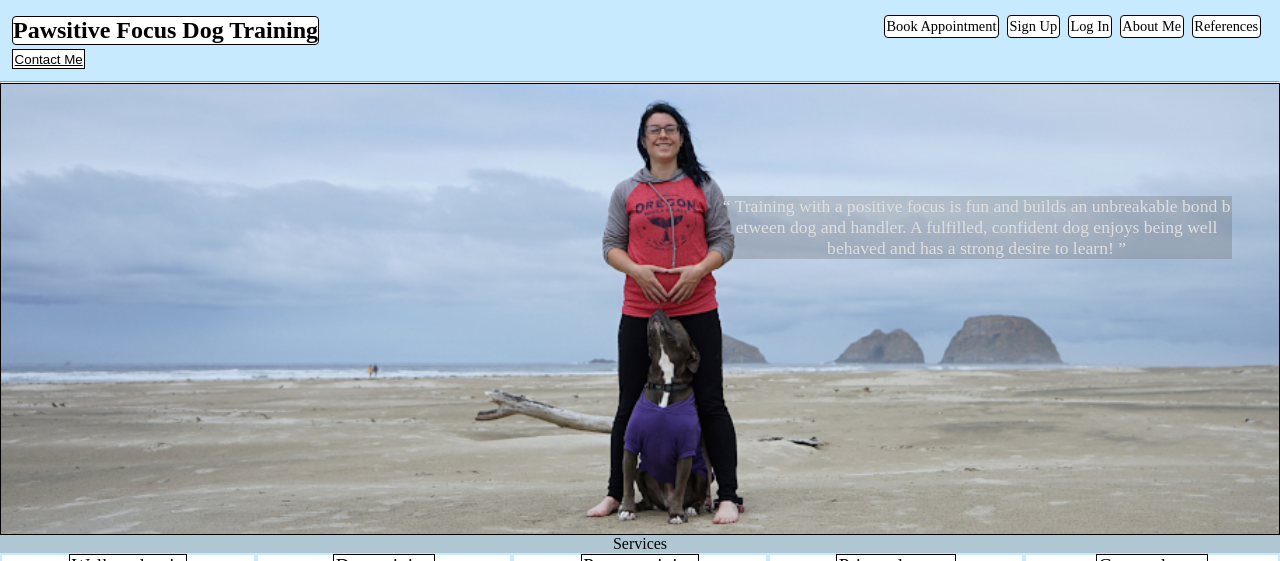
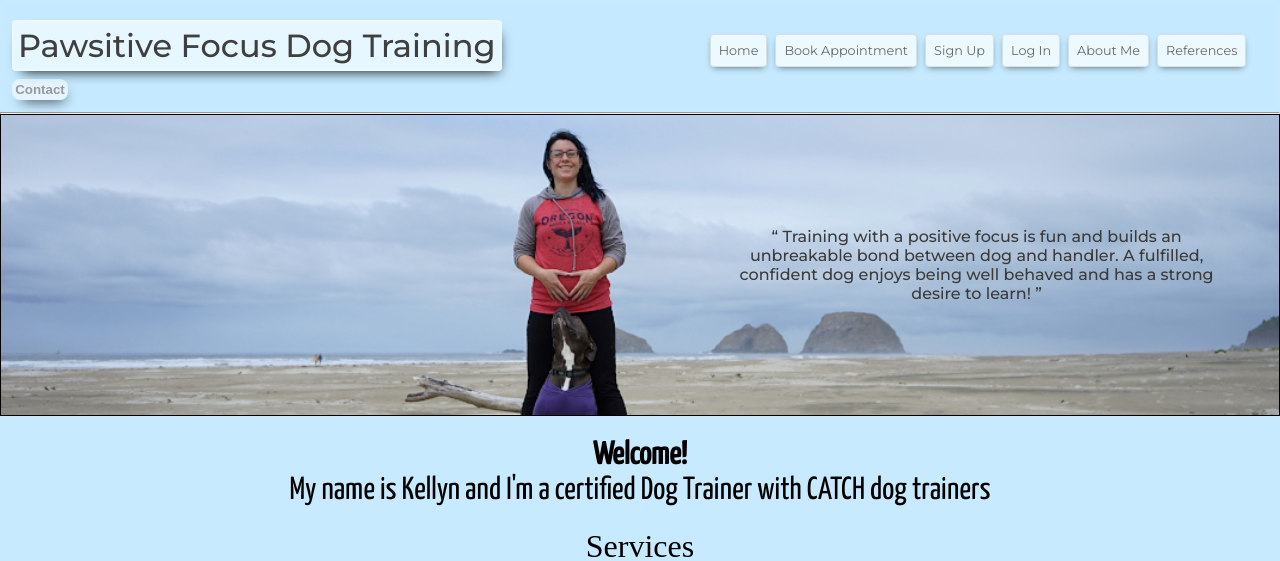
Before and after one commit to Tadashi-Croy/ideal-octo-couscous, a Django app: page / in a window 1280 px wide. Shown: the top 561 px of the page. Run offline with Django 3.2, Linux system fonts and the light colour scheme; some libraries are stand-ins or nearby versions; grey boxes are pictures that could not be loaded.

Commit message:
CSS work and images

```diff
--- a/pawsapp/static/pawsapp/main.js
+++ b/pawsapp/static/pawsapp/main.js
@@ -61,6 +61,7 @@
         crate_trained:'',
         details:'',
         tester: '',
+        dogDelete: '',
 
         // Customer Form Data
 
@@ -75,7 +76,6 @@
     },
     methods: {
         personalProfiler: async function(url_path){
-            console.log('AddNewDog Function')
 
             let token = document.getElementsByName('csrfmiddlewaretoken')[0]
 
@@ -100,6 +100,7 @@
                     temperment: this.temperment,
                     crate_trained: this.crate_trained,
                     details: this.details,
+                    dog_delete: this.dogDelete
                 },
                 headers:{
                     'X-CSRFToken': token.value
@@ -111,7 +112,6 @@
             let response = await axios(config)
 
             main_app.message = response.data.message
-            console.log(response)
             main_app.userInfo = response.data.user_info
 
             this.phone_number= '',
@@ -141,6 +141,11 @@
 
             main_app.tester = body
         },
+        dogDeleter: async function(id){
+            main_app.dogDelete = id
+            main_app.personalProfiler('dog_deleter/')
+
+        }
 
 
     },
@@ -165,10 +170,8 @@
 
 
                 main_app.tester = body
+
             }
-
-
-
 
         }
         let b  = async function(){
--- a/pawsapp/static/pawsapp/style.css
+++ b/pawsapp/static/pawsapp/style.css
@@ -16,7 +23,7 @@
     background-color: rgba(196, 233, 255, 0.925);
 }
 #app{
-    height: 100vh;
+    height: 100%;
 }
 
 /* Container Type Mods End */
@@ -33,29 +40,43 @@
     margin: .25rem;
     padding: .5rem;
     justify-content: space-between;
-    color: black;
+    color: rgb(27, 27, 27);
     position: sticky;
     top: 0;
-
+    background-color: rgba(196, 233, 255, 0.719);
 }
 
 .hero{
     margin: 0;
 }
 .hero> *{
-    margin: .25rem 0;
-    background: white;
+    margin: .5rem 0;
+    background: rgba(255, 255, 255, 0.575);
+
 }
 .hero> h2{
-    border: 1px solid black;
+    font-family: 'Montserrat', sans-serif;
+    font-weight: 500;
+    border: 2px solid rgba(255, 255, 255, 0.301);
+    box-shadow: 3px 7px 13px -7px rgba(0,0,0,1);
+    color: rgb(63, 63, 63);
+    font-size: 2rem;
+    padding: .25rem;
     border-radius: 4px;
 }
+.hero> a{
+    background: none;
+}
 .hero >a >button{
-    border:  1px solid black;
-    background-color: white;
+    border: none;
+    font-weight: 600;
+    color: rgb(153, 153, 153);
+    background-color: rgba(255, 255, 255, 0.521);
+    border-radius: 8px;
     cursor: pointer;
-    text-decoration: underline;
-    padding: .1rem;
+    padding: .2rem;
+    box-shadow: 3px 7px 13px -7px rgba(0,0,0,1);
+
 }
 
 .hero >a :hover{
@@ -68,28 +89,30 @@
 
 .header-links{
     display: flex;
-    padding: .1rem;
+    padding: 1rem;
     margin: .1rem;
     color: black;
 
 }
 
 .header-links >*{
-
-    font-size: .9rem;
-    margin: 0 .25rem;
-    padding: .1rem;
-    border: 1px solid black;
+    font-family: 'Montserrat', sans-serif;
+    font-size: .8rem;
+    margin: .3rem .25rem;
+    padding: .5rem;
+    border: 1px solid rgba(0, 0, 0, 0.103);
     border-radius: 4px;
-    height: 35%;
+    height: 28%;
+    color: rgb(104, 104, 104);;
     text-align: center;
-    background: white;
+    background: rgba(255, 255, 255, 0.692);
+    box-shadow: 0px 3px 7px -3px rgba(0,0,0,0.59);
 }
 
 .header-links :hover{
     transform: scale(.9);
-    background-color: gray;
-    color: black;
+    background-color: rgb(146, 186, 231);
+    color: rgb(255, 255, 255);
 }
 
 /* Base Header Section End */
@@ -149,7 +193,14 @@
 }
 
 .index-body{
-    height: 75vh;
+    width: 100%;
+    height: 100%;
+    margin-bottom: 4rem;
+    padding-bottom: 3rem;
+    /* padding-right: 17px; Increase/decrease this value for cross-browser compatibility */
+    /* box-sizing: content-box; */
+    /* overflow-y: scroll; */
+
 
 }
 .hero-pic{
@@ -161,17 +212,17 @@
     padding: 0;
 }
 .hero-pic> div{
-    color: rgb(223, 223, 223);
-    background: rgba(94, 94, 94, 0.274);
-    font-size: 1.1rem;
+    font-family: 'Montserrat', sans-serif;
+    color: rgb(58, 58, 58);
+    font-weight: 500;
+    font-size: 1rem;
     text-align: center;
-    word-break: break-all;
-    word-wrap: break-word;
     width: 40%;
     margin: 7rem 45rem;
 }
 
 .index-content{
+    height: 100vh;
     margin: 0;
     padding: 0;
 
@@ -179,16 +230,32 @@
 }
 .index-content-div{
     margin: 0;
+}
+.index-intro{
+    font-family: 'Yanone Kaffeesatz', sans-serif;
+    margin: 1rem;
+    padding: .2rem;
+    font-size: 2rem;
+    text-align: center;
+}
+.index-intro> *{
+    margin: .2rem;
+}
+
+.service-intro{
+    margin: 1rem;
+    font-size: 2rem;
+    text-align: center;
 
 }
-.index-content-div > div{
-    text-align: center;
-    background: rgba(128, 128, 128, 0.349);
-}
+
+
 .service-holder{
     width: 100%;
     height: 20vh;
-    display: flex;
+    display: grid;
+    grid-template-columns: 1fr 1fr 1fr 1fr;
+    grid-template-rows: 1fr 1fr 1fr 1fr 1fr;
 
 }
 .service-holder >*{
--- a/pawsapp/templates/pawsapp/base.html
+++ b/pawsapp/templates/pawsapp/base.html
@@ -11,7 +11,8 @@
     <script src="https://kit.fontawesome.com/cdc9299abe.js" crossorigin="anonymous"></script>
     <script src="https://cdn.jsdelivr.net/npm/vue@2/dist/vue.js"></script>
     <script src="https://cdnjs.cloudflare.com/ajax/libs/axios/0.20.0/axios.min.js" integrity="sha512-quHCp3WbBNkwLfYUMd+KwBAgpVukJu5MncuQaWXgCrfgcxCJAq/fo+oqrRKOj+UKEmyMCG3tb8RB63W+EmrOBg==" crossorigin="anonymous"></script>
-
+    <link rel="preconnect" href="https://fonts.gstatic.com">
+    <link href="https://fonts.googleapis.com/css2?family=Indie+Flower&family=Montserrat:ital,wght@0,400;0,500;1,400;1,500&family=Yanone+Kaffeesatz&display=swap" rel="stylesheet">
     <title>
         {% block title%}
         {% endblock %}</title>
@@ -29,13 +30,16 @@
                 </h2>
 
 
-            <a href="mail: test@test.com" target='_blank'> <button> Contact Me</button></a>
+            <a href="mail: test@test.com"> <button> Contact</button></a>
 
 
         </div>
 
         <div class="header-links">
 
+            <a href="{% url 'pawsapp:index' %} ">
+                Home
+            </a>
 
             <a href="{% url 'pawsapp:get_deets' %}">
                 Book Appointment
@@ -68,12 +72,10 @@
 
 
 
-            <p>
-                <a href="{% url 'pawsapp:references' %}">
-                    References
+            <a href="{% url 'pawsapp:references' %}">
+                References
 
-                </a>
-            </p>
+            </a>
 
         </div>
 
@@ -91,42 +93,24 @@
 
     </div>
 
-    <hr>
+
     <footer>
-        <div class="links">
-            <p>
-                Looking to adopt or volunteer with a local rescue?
-
-            </p>
-            <div>
-
-                <a href="https://otatpdx.org/" target="_blank">
-                    One Tail at a Time
-                </a>
-
-                <a href="https://streetsavvydogrescue.org/" target="_blank">
-                    Street Savy Dog Rescue
-                </a>
-
-                <a href="https://www.familydogsnewlife.org/" target="_blank">
-                    Family Dog New Life
-                </a>
-
-            </div>
-
-        </div>
 
         <div class="contact-info">
-            <div>
+            <div >
+                <p class="info-top" >Kellyn Croy</p>
+                <p class="info-top" > <em>Pawsitive Focus Dog Training</em> </p>
+                <br>
+                <p><i class="far fa-envelope"></i>
 
-                <p><i class="far fa-envelope"></i>
-                    Email:</p>
+                    <a href="mailto: #"> McClanahanKellyn@gmail.com</a> </p>
+
                     <p>
                         <i class="fas fa-mobile-alt"></i>
-                        Phone:
+                        Tel: (971) 206-1489
                     </p>
             </div>
-            <div>
+            <div class="font-awesome-imgs">
 
                 <a href="#">
                     <i class="fab fa-facebook"></i>
@@ -134,7 +118,7 @@
                 <a href="#">
                     <i class="fab fa-wordpress"></i>
                 </a>
-                <a href="#">
+                <a href="https://www.instagram.com/kellynshappypups/" target="_blank">
                     <i class="fab fa-instagram"></i>
                 </a>
             </div>
@@ -146,7 +130,9 @@
         <div class="cert">
             Certified by:
             <a href="https://catchdogtrainers.com/who-we-are/" target="_blank">
-                Catch Dog Trainers
+               <strong>
+                   Catch Dog Trainers
+               </strong>
             </a>
             <p>Pawsitive Focus Dog Training 2020&trade;</p>
 
--- a/pawsapp/templates/pawsapp/index.html
+++ b/pawsapp/templates/pawsapp/index.html
@@ -1,17 +1,18 @@
 {% extends 'pawsapp/base.html'  %}
+{% load static %}
 
 {% block title%}
 Pawsitive Focus Dog Training
 {% endblock %}
 {% block content%}
 
-<div class="index-body">
+<div class="index-body app">
 
     <div class="hero-pic">
         <div>
             <q>
                 Training with a positive focus is fun and builds an unbreakable bond between dog and handler.
-                A fulfilled, confident dog enjoys being well <br> behaved and has a strong desire to learn!
+                A fulfilled, confident dog enjoys being well behaved and has a strong desire to learn!
             </q>
         </div>
     </div>
@@ -22,7 +23,17 @@
 
 
         <div class="index-content-div">
-            <div>
+
+            <div class="index-intro">
+
+                <h4>Welcome!</h4>
+                <p>My name is Kellyn and I'm a certified Dog Trainer with CATCH dog trainers</p>
+            </div>
+
+
+
+
+            <div class="service-intro">
                 <p>
                     Services
                 </p>
@@ -30,19 +41,31 @@
 
             <main class="service-holder">
 
-                <div class="service i1"> <span class="spanner" >Walk and train </span> </div>
-                <div class="service i2"> <span class="spanner">  Day training </span> </div>
-                <div class="service i3"> <span class="spanner"> Puppy training </span> </div>
-                <div class="service i4"> <span class="spanner">Private lessons </span>  </div>
-                <div class="service i5"> <span class="spanner"> Group classes</span> </div>
+                <div class="service i1"> <span class="spanner" >Walk and train </span>
+                <img src="{% static 'pawsapp/images/walk_and_train.jpg' %}" alt="">
+
+                </div>
+                <div class="service i2"> <span class="spanner">  Day training </span>
+                    <img src="{% static 'pawsapp/images/day_training.jpg' %}" alt="">
+
+                </div>
+                <div class="service i3"> <span class="spanner"> Puppy training </span>
+                    <img src="{% static 'pawsapp/images/puppy_training.jpg '%}" alt="">
+
+                </div>
+                <div class="service i4"> <span class="spanner">Private lessons </span>
+                    <img src="{% static 'pawsapp/images/private_lessons.jpg' %}" alt="">
+
+                </div>
+                <div class="service i5"> <span class="spanner"> Group classes</span>
+                    <img src="{% static 'pawsapp/images/group_classes.jpg '%}" alt="">
+
+                </div>
 
             </main>
 
 
-            <div>
-                <h4>Welcome</h4>
-                <p>My name is Kellyn and I'm a certified Dog Trainer with CATCH dog trainers</p>
-            </div>
+
 
         </div>
 
--- a/users/urls.py
+++ b/users/urls.py
@@ -12,5 +12,6 @@
     path('personal_profile/', views.personal_profile, name='personal_profile'),
     path('personal_profile/update_dog/', views.update_dog, name='update_dog'),
     path('personal_profile/update_user/', views.update_user, name='update_user'),
-    path('personal_profile/new_dog/', views.new_dog, name = 'new_dog')
+    path('personal_profile/new_dog/', views.new_dog, name = 'new_dog'),
+    path('personal_profile/dog_deleter/', views.dog_deleter, name= 'dog_deleter')
 ]
```
Also changed, not shown: other parts of pawsapp/static/pawsapp/style.css (+102 -13 lines), pawsapp/templates/pawsapp/references_page.html (+23 -0 lines), users/templates/users/personal_profile.html (+56 -7 lines), users/views.py (+26 -9 lines), pawsapp/static/pawsapp/images/day_training.jpg (added), pawsapp/static/pawsapp/images/group_classes.jpg (added), pawsapp/static/pawsapp/images/private_lessons.jpg (added), pawsapp/static/pawsapp/images/walk_and_train.jpg (added), 1 other file.
